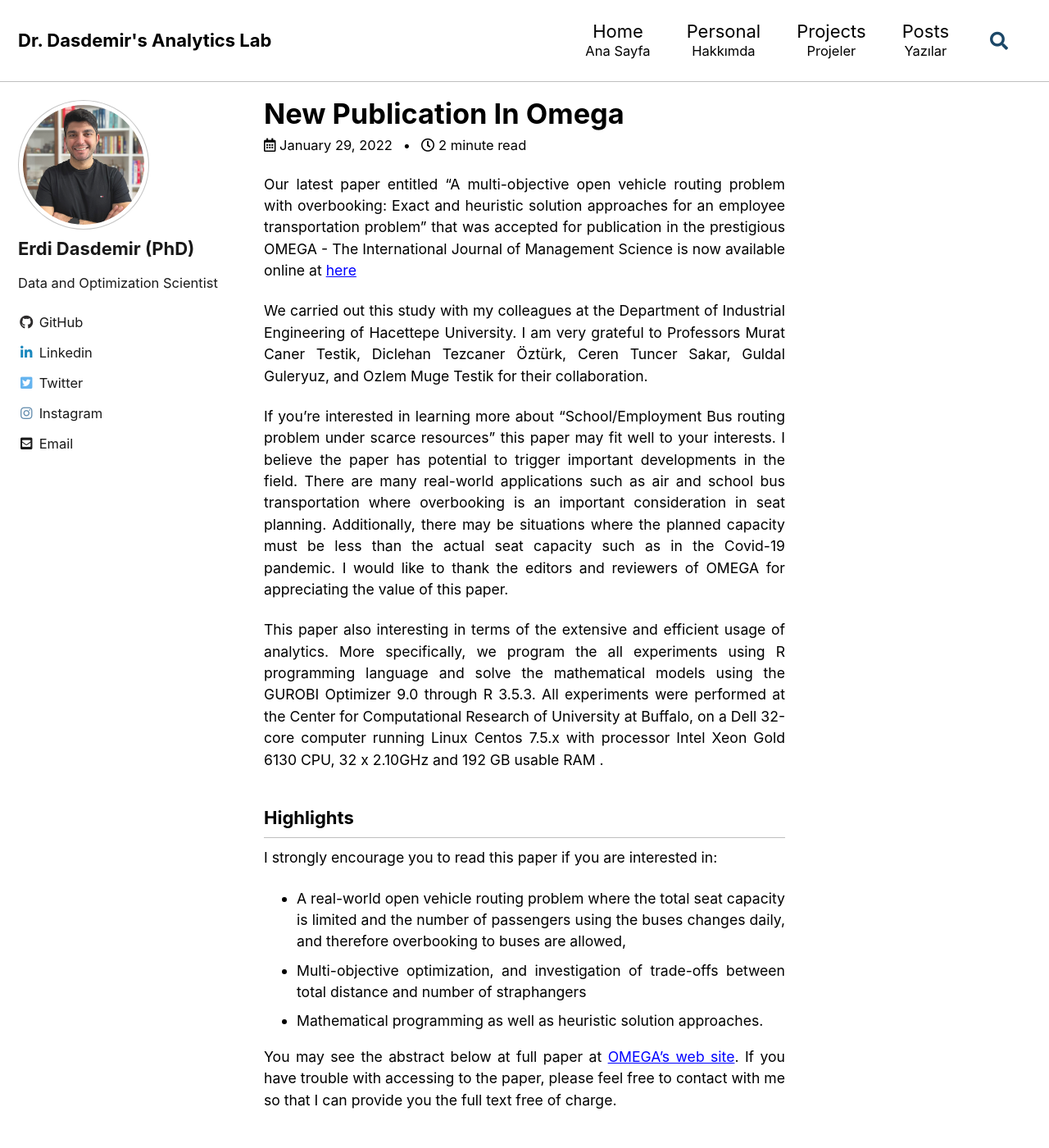
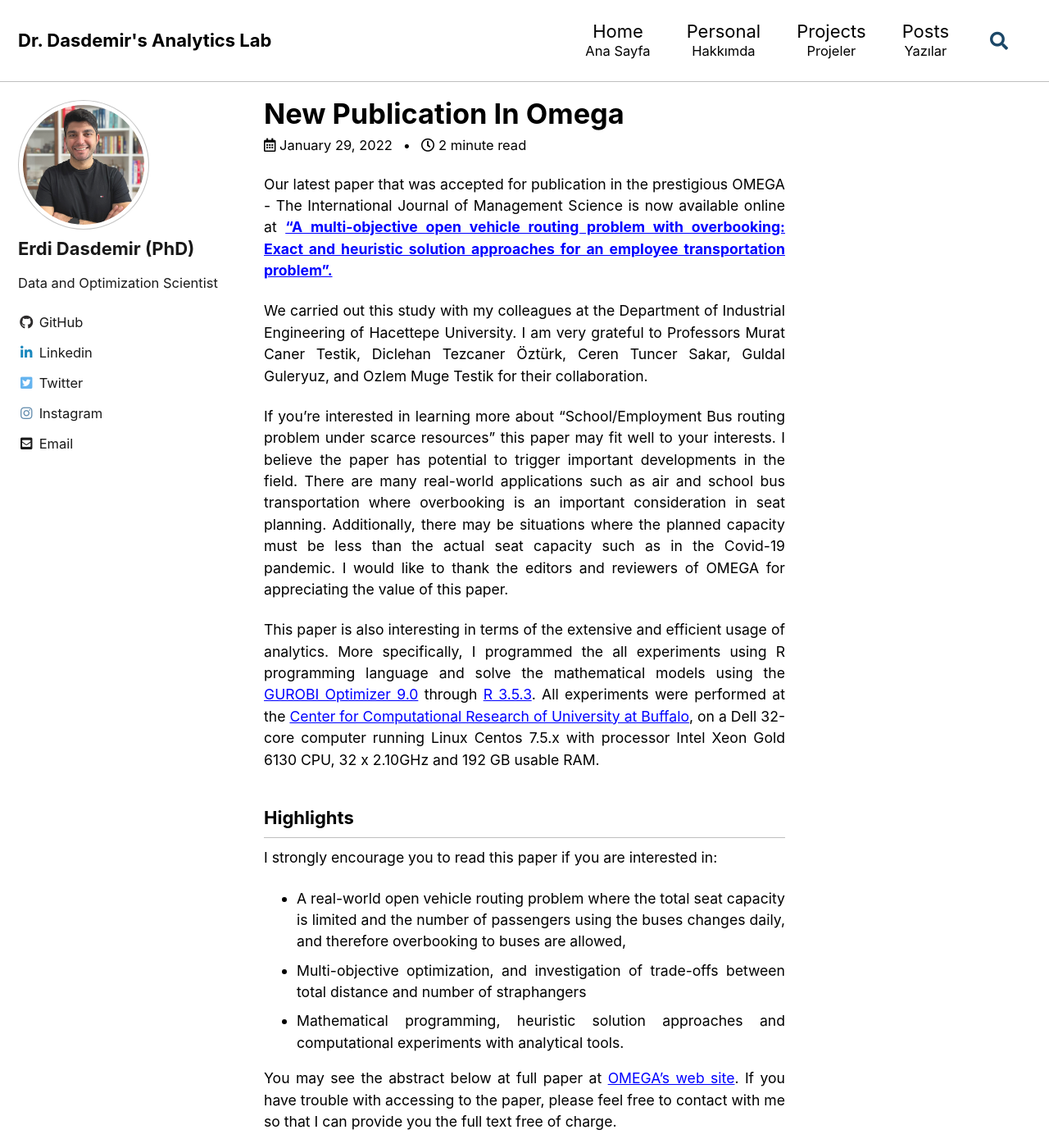
Before and after one commit to edasdemirlab/edasdemirlab.github.io, a Jekyll site: the page built from _posts/2022-01-29-new-publication-in-OMEGA.md, in a window 1280 px wide and 1400 px high. Shown: the whole window at 82% size. Built offline with Jekyll 4.4.1, drawn with Linux system fonts in a browser that asks for light colours; cached includes are drawn as plain includes; comment, search, counter and statistics services are not loaded; some of the changed text lies outside the part shown.

Commit message:
Update 2022-01-29-new-publication-in-OMEGA.md

```diff
--- a/_posts/2022-01-29-new-publication-in-OMEGA.md
+++ b/_posts/2022-01-29-new-publication-in-OMEGA.md
@@ -19,24 +19,25 @@ tags:
 
 ---
 
-Our latest paper  entitled "A multi-objective open vehicle routing problem with overbooking: Exact and heuristic solution approaches for an employee transportation problem" that was accepted for publication in the prestigious OMEGA - The International Journal of Management Science is now available online at [here](https://www.sciencedirect.com/science/article/pii/S0305048321001961#!)
+Our latest paper that was accepted for publication in the prestigious OMEGA - The International Journal of Management Science is now available online at **["A multi-objective open vehicle routing problem with overbooking: Exact and heuristic solution approaches for an employee transportation problem".](https://www.sciencedirect.com/science/article/pii/S0305048321001961#!)**
 
 We carried out this study with my colleagues at the Department of Industrial Engineering of Hacettepe University. I am very grateful to Professors Murat Caner Testik, Diclehan Tezcaner Öztürk, Ceren Tuncer Sakar, Guldal Guleryuz, and Ozlem Muge Testik for their collaboration.
 
 If you’re interested in learning more about "School/Employment Bus routing problem under scarce resources" this paper may fit well to your interests. I believe the paper has potential to trigger important developments in the field. There are many real-world applications such as air and school bus transportation where overbooking is an important consideration in seat planning. Additionally, there may be situations where the planned capacity must be less  than the actual seat capacity such as in the Covid-19 pandemic. I would like to thank the editors and reviewers of OMEGA for appreciating the value of this paper.
 
-This paper also interesting in terms of the extensive and efficient usage of analytics. More specifically, we program the all experiments using R programming language and solve the mathematical models using the GUROBI Optimizer 9.0 through R 3.5.3. All experiments were performed at the Center for Computational Research of University at Buffalo, on a Dell 32-core computer running Linux Centos 7.5.x with processor Intel Xeon Gold 6130 CPU, 32 x 2.10GHz and 192 GB usable RAM .
+This paper is also interesting in terms of the extensive and efficient usage of analytics. More specifically, I programmed the all experiments using R programming language and solve the mathematical models using the [GUROBI Optimizer 9.0](https://www.gurobi.com/) through [R 3.5.3](https://www.r-project.org/). All experiments were performed at the [Center for Computational Research of University at Buffalo](http://hdl.handle.net/10477/79221), on a Dell 32-core computer running Linux Centos 7.5.x with processor Intel Xeon Gold 6130 CPU, 32 x 2.10GHz and 192 GB usable RAM.
 
 ## Highlights
 
 I strongly encourage you to read this paper if you are interested in:
  - A real-world open vehicle routing problem where the total seat capacity is limited and the number of passengers using the buses changes daily, and therefore overbooking to buses are allowed,
  - Multi-objective optimization, and investigation of trade-offs between total distance and number of straphangers
- - Mathematical programming as well as heuristic solution approaches.
+ - Mathematical programming, heuristic solution approaches and computational experiments with analytical tools.
 
 
 You may see the abstract below at full paper at [OMEGA's web site](https://www.sciencedirect.com/science/article/pii/S0305048321001961#!). If you have trouble with accessing to the paper, please feel free to contact with me so that I can provide you the full text free of charge.
 
+Abstract and keywords of the paper are below:
 
 ## Abstract
 
```
